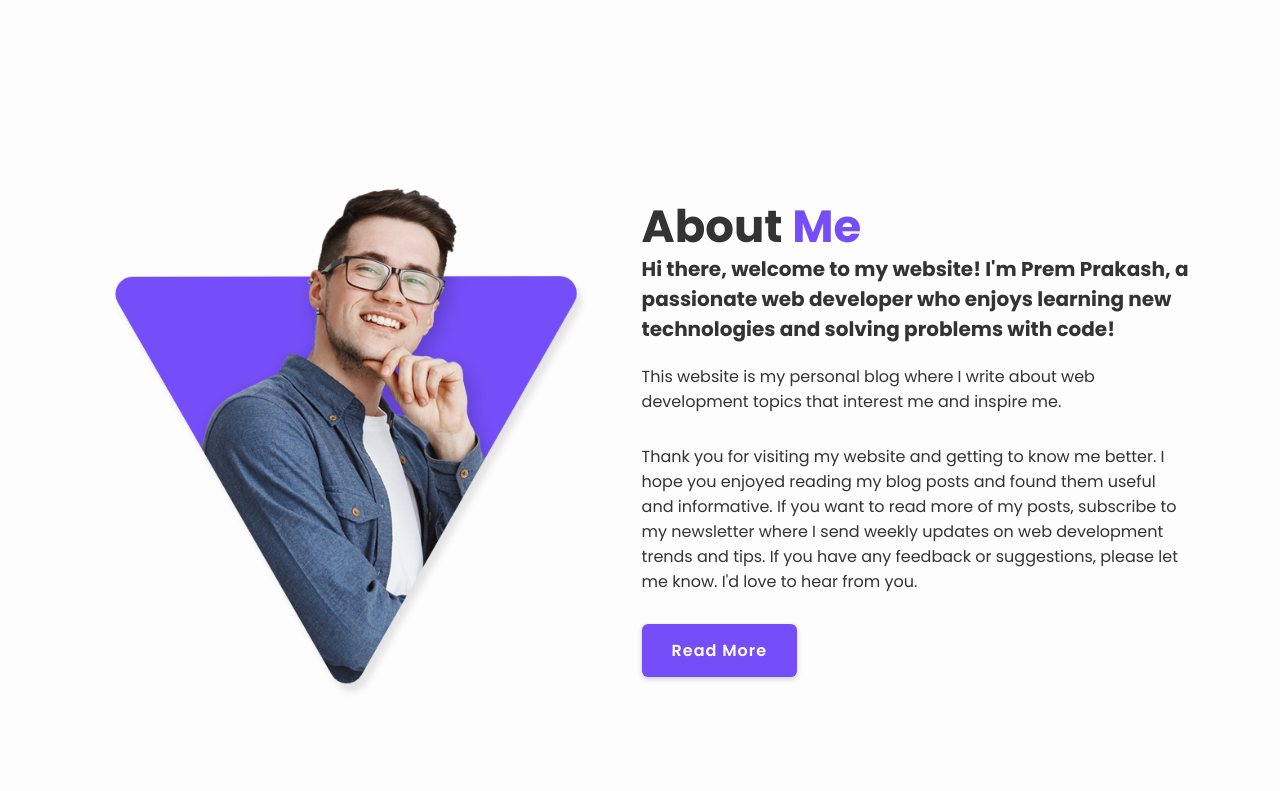
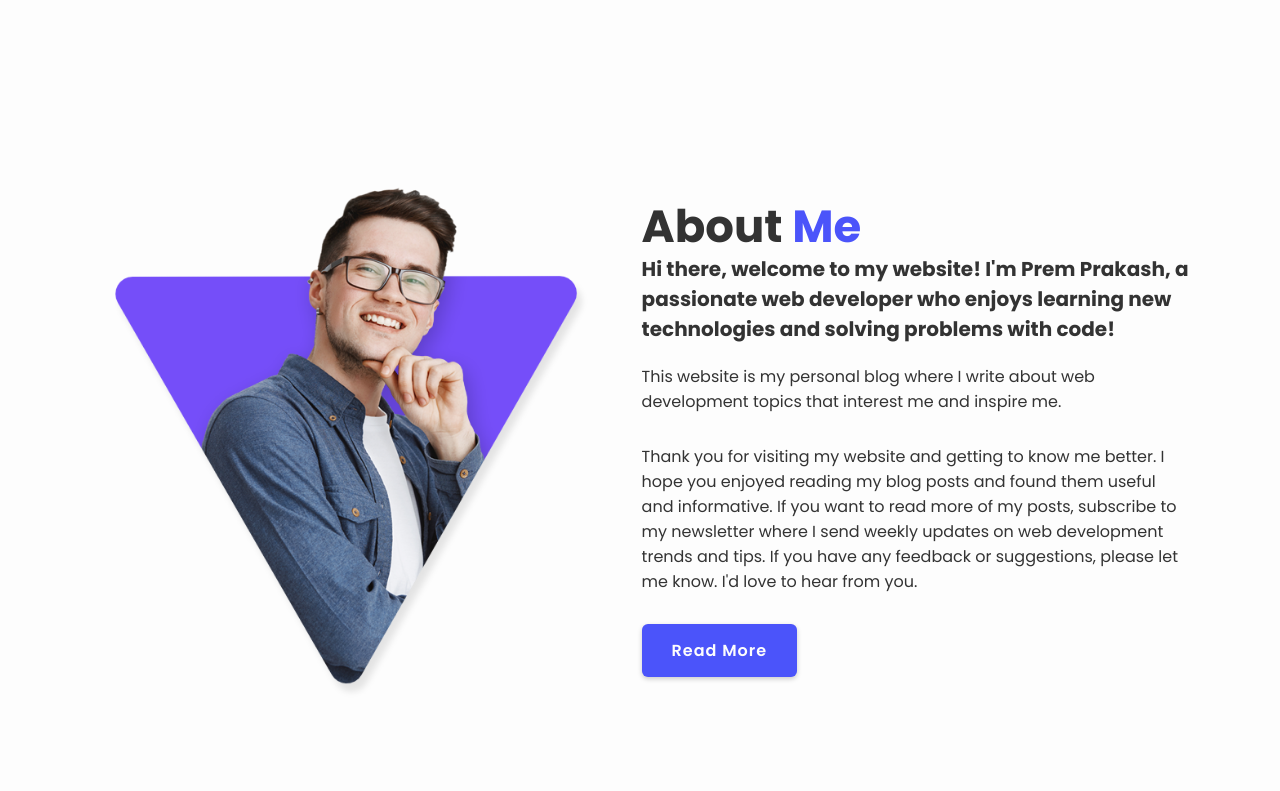
Before and after one commit to prem9910/responsive-portfolio-design, a plain HTML site: page index.html in a window 1280 px wide. Shown: the part 802-1593 px from the top of the page. Drawn offline with nearby package versions, Linux system fonts and the light colour scheme.

Commit message:
color updated

```diff
--- a/css/style.css
+++ b/css/style.css
@@ -14,7 +14,7 @@
 :root {
     --bg-color: #fdfdfd;
     --text-color: #333;
-    --main-color: #754ef9;
+    --main-color: #4b54fa;
     --white-color: #fdfdfd;
     --shadow-color: rgba(0, 0, 0, .2);
 }
```
